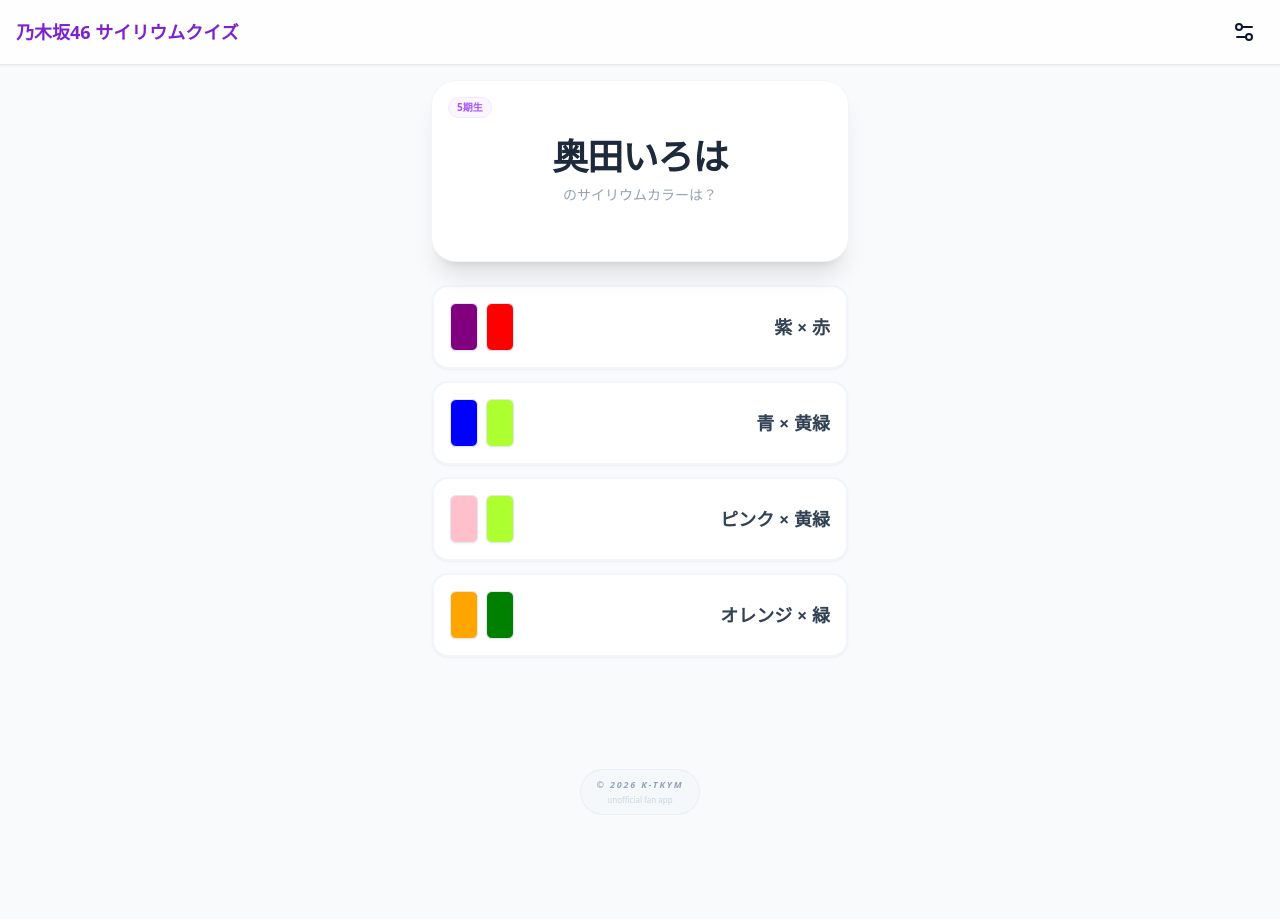
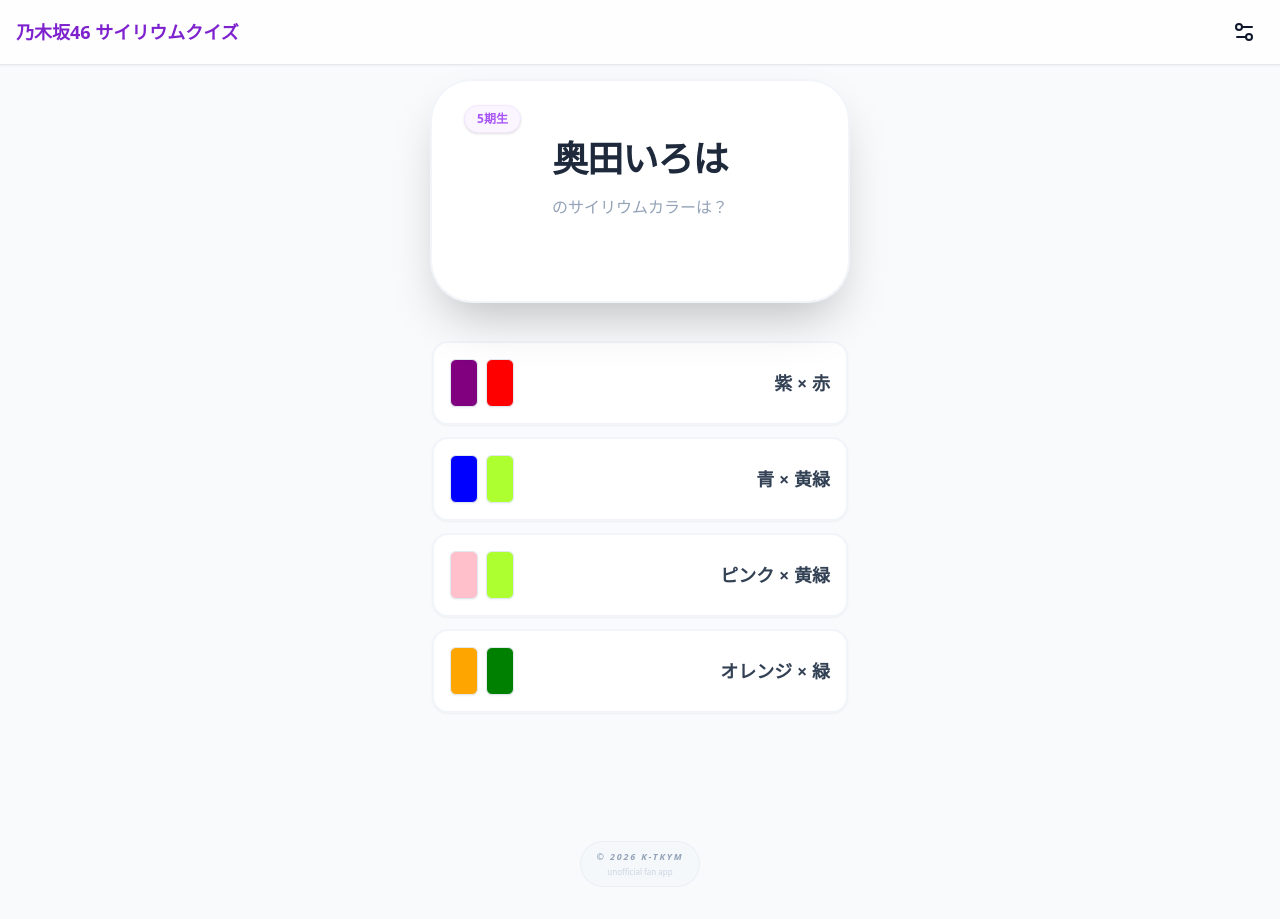
Before and after one commit to k-tkym/nogizaka46-member-color-quiz, a React (Vite) app: page / in a window 1280 px wide. Before the commit the page ends 847 px from the top, so only its background shows below. Built offline with nearby package versions, Linux system fonts and the light colour scheme.

Commit message:
UIのデザインを改善し、正解・不正解時の背景やカードのスタイルを更新

```diff
--- a/src/App.jsx
+++ b/src/App.jsx
@@ -96,9 +96,9 @@ export default function App() {
     if (!currentMember) return null;
 
     const bgStyle = status === 'correct'
-        ? { background: `linear-gradient(135deg, ${getHex(currentMember.colorIds[0])}22, ${getHex(currentMember.colorIds[1])}22)` }
+        ? { background: `linear-gradient(135deg, ${getHex(currentMember.colorIds[0])}33, ${getHex(currentMember.colorIds[1])}33)` }
         : status === 'wrong'
-            ? { background: '#fee2e2' }
+            ? { background: 'linear-gradient(135deg, #fee2e2 60%, #fff 100%)' }
             : {};
 
     return (
@@ -143,37 +143,37 @@ export default function App() {
                 </div>
             )}
 
-            <main className="flex-1 max-w-md mx-auto w-full p-4 flex flex-col items-center justify-center relative z-10 pb-20">
-                <div className="w-full bg-white rounded-3xl shadow-xl p-8 mb-6 text-center relative overflow-hidden ring-1 ring-slate-100 min-h-[180px] flex flex-col justify-center">
-                    <div className="absolute top-4 left-4 text-[10px] font-bold text-purple-500 border border-purple-100 px-2 py-0.5 rounded-full bg-purple-50">{currentMember.gen}期生</div>
-                    <h2 className="text-4xl font-black mb-2 tracking-tight text-slate-800">{currentMember.name}</h2>
-                    <p className="text-slate-400 text-sm font-medium">のサイリウムカラーは？</p>
+            <main className="flex-1 max-w-md mx-auto w-full p-4 flex flex-col items-center justify-center relative z-10 pb-24">
+                <div className="w-full bg-white/90 rounded-[2.5rem] shadow-2xl p-12 mb-10 text-center relative overflow-visible ring-2 ring-slate-100 min-h-[220px] flex flex-col justify-center">
+                    <div className="absolute top-6 left-8 text-[12px] font-bold text-purple-500 border border-purple-100 px-3 py-1 rounded-full bg-purple-50 shadow">{currentMember.gen}期生</div>
+                    <h2 className="text-4xl font-black mb-4 tracking-tight text-slate-800">{currentMember.name}</h2>
+                    <p className="text-slate-400 text-base font-medium mb-6">のサイリウムカラーは？</p>
 
                     {status !== 'idle' && (
-                        <div className="absolute inset-0 flex flex-col items-center justify-center bg-white animate-in fade-in zoom-in duration-300 z-30 px-4">
+                        <div className="absolute inset-0 flex flex-col items-center justify-center bg-white/90 animate-in fade-in zoom-in duration-300 z-30 px-4 rounded-[2.5rem] shadow-2xl">
                             {status === 'correct' ? (
                                 <>
-                                    <div className="w-16 h-16 bg-green-50 text-green-500 rounded-full flex items-center justify-center mb-2 shadow-inner"><Check size={40} strokeWidth={4} /></div>
-                                    <p className="text-2xl font-black text-green-600">正解！</p>
+                                    <div className="w-20 h-20 bg-green-50 text-green-500 rounded-full flex items-center justify-center mb-4 shadow-inner border-4 border-green-100"><Check size={48} strokeWidth={4} /></div>
+                                    <p className="text-3xl font-black text-green-600 mb-8">正解！</p>
                                 </>
                             ) : (
                                 <>
-                                    <div className="flex items-center gap-2 mb-3 text-red-600">
-                                        <X size={28} strokeWidth={4} />
-                                        <p className="text-2xl font-black italic">残念...</p>
+                                    <div className="flex items-center gap-3 mb-6 text-red-600">
+                                        <X size={36} strokeWidth={4} />
+                                        <p className="text-3xl font-black italic">残念...</p>
                                     </div>
-                                    <div className="flex gap-4 mb-3">
-                                        <div className="w-8 h-14 rounded-lg shadow-md border-2 border-white ring-1 ring-slate-100" style={{ backgroundColor: getHex(currentMember.colorIds[0]) }} />
-                                        <div className="w-8 h-14 rounded-lg shadow-md border-2 border-white ring-1 ring-slate-100" style={{ backgroundColor: getHex(currentMember.colorIds[1]) }} />
+                                    <div className="flex gap-8 mb-6 justify-center">
+                                        <div className="w-16 h-16 rounded-full shadow-xl border-4 border-white ring-2 ring-slate-200" style={{ backgroundColor: getHex(currentMember.colorIds[0]) }} />
+                                        <div className="w-16 h-16 rounded-full shadow-xl border-4 border-white ring-2 ring-slate-200" style={{ backgroundColor: getHex(currentMember.colorIds[1]) }} />
                                     </div>
-                                    <p className="text-sm font-bold text-slate-600 mb-4">正解：{currentMember.colors[0]} × {currentMember.colors[1]}</p>
+                                    <p className="text-lg font-bold text-slate-700 mb-8">正解：{currentMember.colors[0]} × {currentMember.colors[1]}</p>
 
                                     {/* 手動で次へ進むボタン */}
                                     <button
                                         onClick={nextQuestion}
-                                        className="flex items-center gap-2 px-6 py-2 bg-slate-900 text-white rounded-full font-bold text-sm shadow-lg active:scale-95 transition-transform"
+                                        className="flex items-center gap-2 px-10 py-4 bg-slate-900 text-white rounded-full font-bold text-lg shadow-xl active:scale-95 transition-transform mb-2"
                                     >
-                                        次へ <ArrowRight size={16} />
+                                        次へ <ArrowRight size={20} />
                                     </button>
                                 </>
                             )}
```
